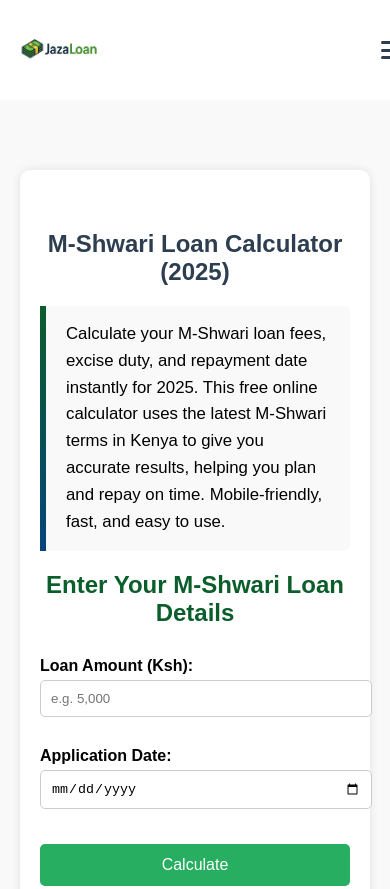
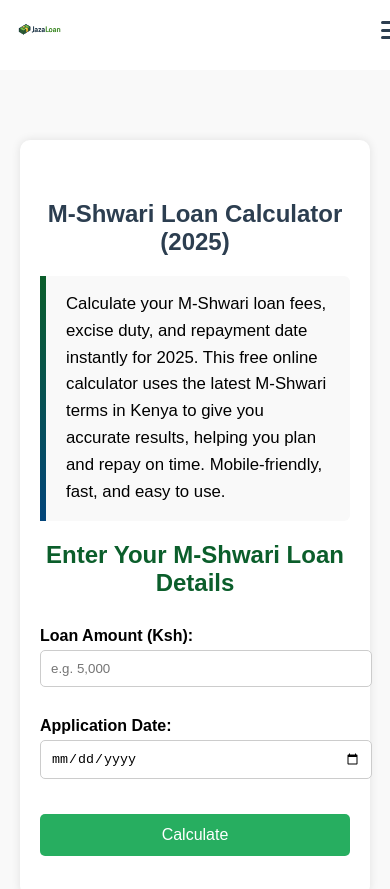
Before and after one commit to chachasgifts/jazaloan, a plain HTML site: page mshwari-calculator.html in a window 390 px wide. Shown: the top 889 px of the page. Drawn offline with nearby package versions, Linux system fonts and the light colour scheme.

Commit message:
Update mshwari-calculator.html

```diff
--- a/mshwari-calculator.html
+++ b/mshwari-calculator.html
@@ -2,7 +2,7 @@
 <html lang="en">
 <head>
   <meta charset="UTF-8" />
-  <meta name="viewport" content="width=device-width, initial-scale=1.0"/>
+  <meta name="viewport" content="width=device-width, initial-scale=1.0">
   <title>M‑Shwari Loan Calculator - JazaLoan Kenya</title>
   <meta name="description" content="Use the M‑Shwari Loan Calculator to instantly estimate disbursement, facility fees, excise duty, and repayment due date. Trusted by Kenyan borrowers.">
   <!-- Open Graph -->
@@ -169,16 +169,18 @@
   .logo {
     margin-left: 0;
     display: block;
+    height: 50px; /* scale down logo */
+    max-height: 50px !important;
   }
 }
 
 .site-header {
-  height: 100px; /* or however tall it is initially */
+  height: 70px; /* or however tall it is initially */
   transition: all 0.3s ease;
 }
 
 .site-header.shrink {
-  height: 70px;
+  height: 50px;
   padding: 2px 10px;
   box-shadow: 0 2px 6px rgba(0, 0, 0, 0.05);
 }
```
